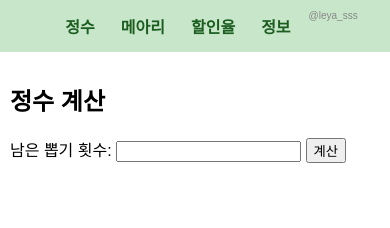
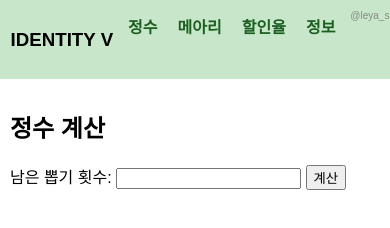
Before and after one commit to leyasss781/idv1, a plain HTML site: page index.html in a window 390 px wide. Drawn offline with Linux system fonts and the light colour scheme.

Commit message:
Update index.html

```diff
--- a/index.html
+++ b/index.html
@@ -79,10 +79,9 @@
         margin: 0;
       }
       .sidebar ul li {
-        margin: 0 5px;
+        margin: 0 2px;
       }
       .sidebar h3 {
-        display: none;
       }
       .content {
         width: 100%;
```
